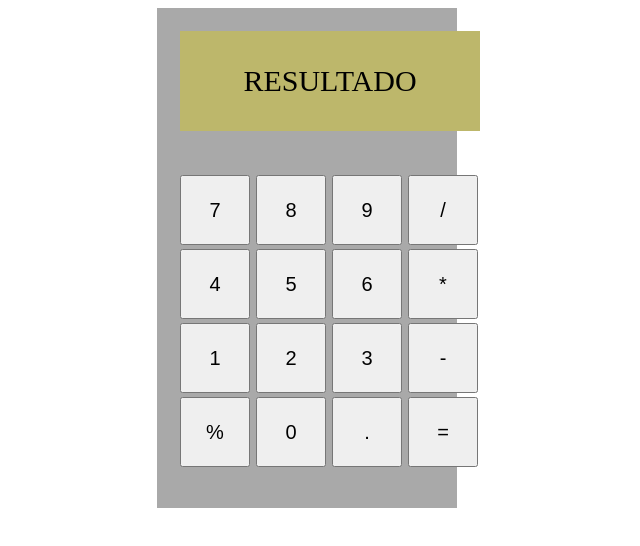
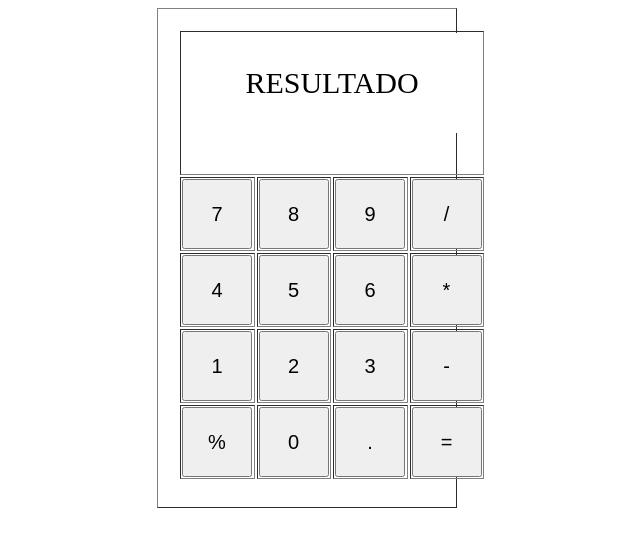
Before and after one commit to yeremi160/proyecto1, a plain HTML site: page index.html in a window 1280 px wide. Shown: the whole page, without its empty margins (333-973 px from the left). Drawn offline with Linux system fonts and the light colour scheme.

Commit message:
se cambio el html

```diff
--- a/estilo.css
+++ b/estilo.css
@@ -2,15 +2,17 @@
     display: block;
     margin:0 auto ;
     padding:20px;
-    background-color: darkgray;
+    background-color: rgb(255, 255, 255);
     width:300PX;
     height:500px;
+
 }
 .CALCULADORA td button{
     display: block;
     width:70PX;
     height:70px;
     font-size:20px;
+
 }
 #resultado{
     display: block;
@@ -20,5 +22,5 @@
     width:300PX;
     height:100px;
     line-height:100px;
-    background-color: darkkhaki;
+    background-color: rgb(255, 255, 255);
 }
--- a/index.html
+++ b/index.html
@@ -8,7 +8,7 @@
 </head>
 <title>CALCULADORA</title>
 <body>
-    <TABle class="CALCULADORA">
+    <TABle border= "1"class="CALCULADORA">
 <tr>
     <td colspan="4"><span id="resultado">RESULTADO</span></td>
 </tr>
@@ -33,11 +33,10 @@
 <tr>
     <td><button id="POR">%</button></td>
     <td><button id="cero">0</button></td>
-    <td><button id="pinto">.</button></td>
+    <td><button id="punto">.</button></td>
     <td><button id="igual">=</button></td>
 </tr>
     </TABle>
 
-<script src="funcionalidad.js"></script>
 </body>
 </html>
```
Also changed, not shown: funcionalidad.js (deleted).
